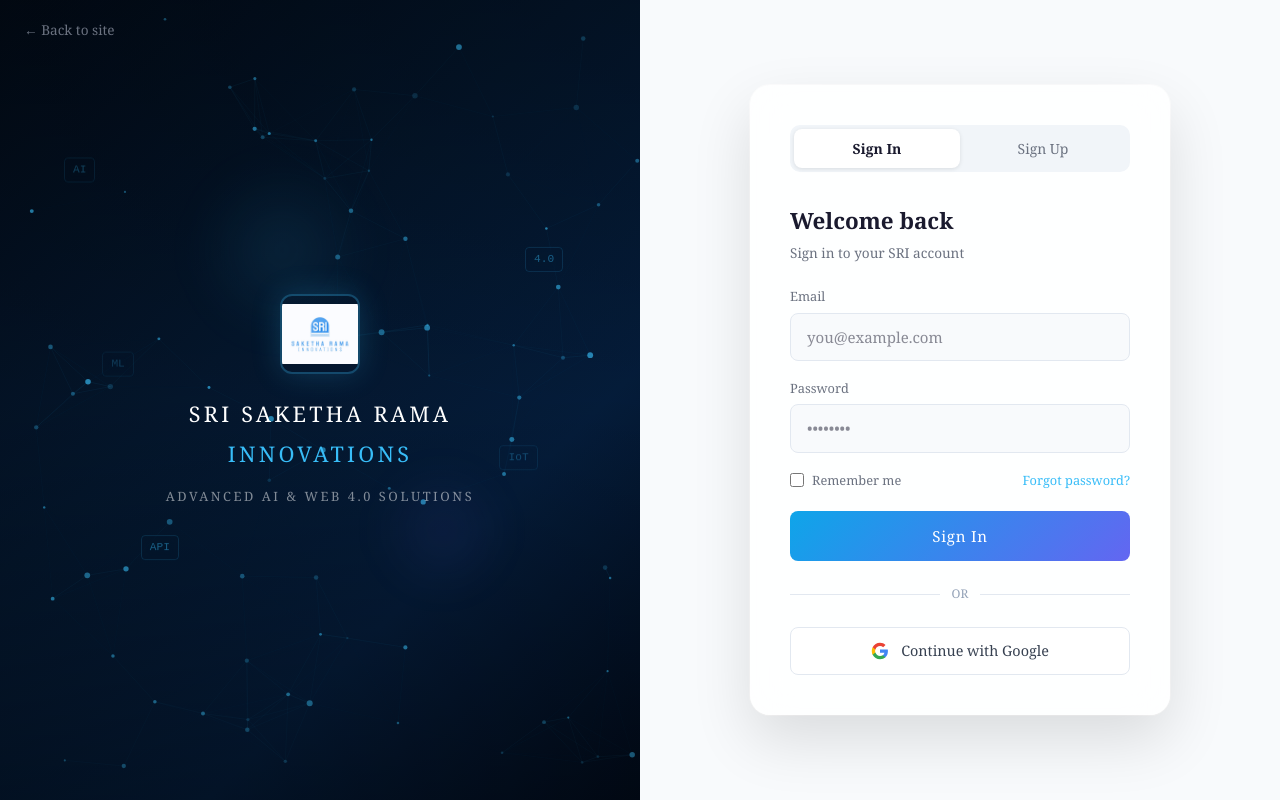
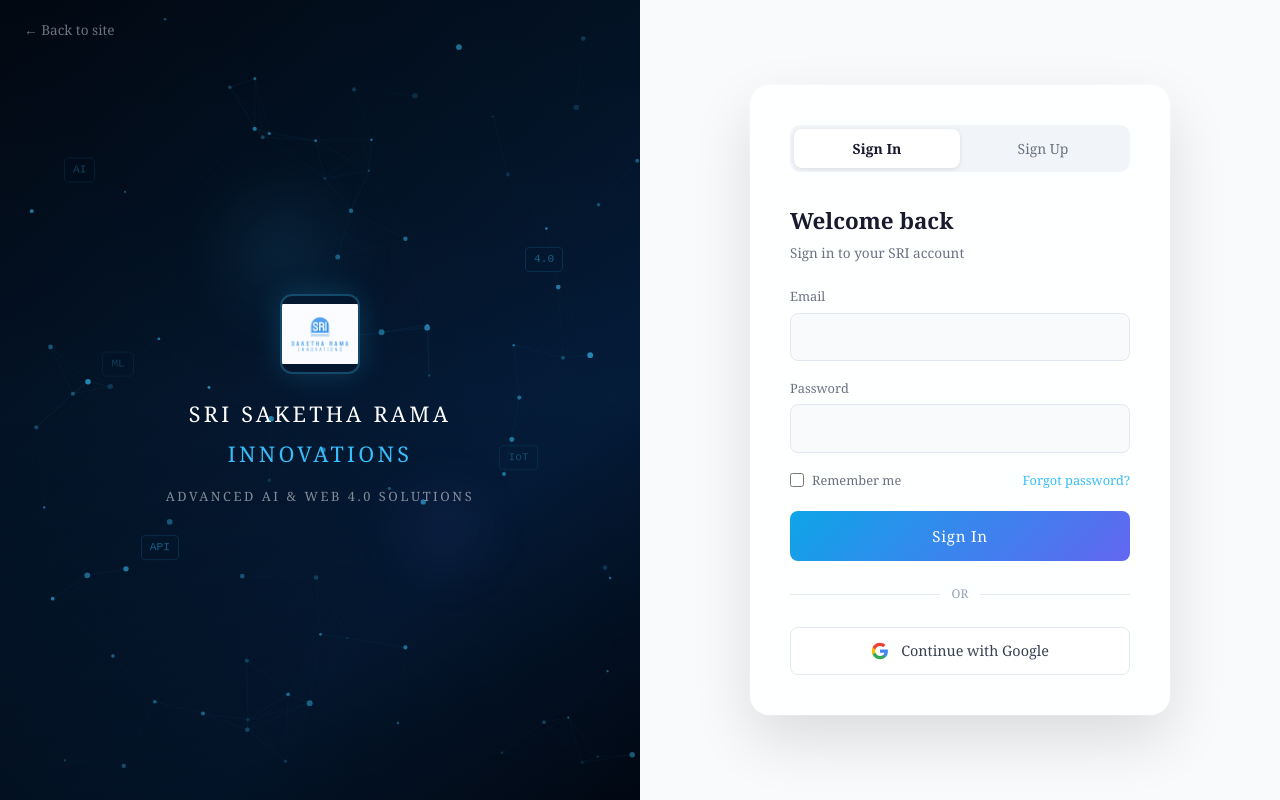
Before and after one commit to ksairuthvikreddy880-ui/saketha-rama-1, a Next.js app: page /auth in a window 1280 px wide. Built offline with nearby package versions, Linux system fonts and the light colour scheme; no server answers.

Commit message:
fix: remove all placeholder text from auth form inputs

```diff
--- a/components/auth/SignInForm.tsx
+++ b/components/auth/SignInForm.tsx
@@ -145,7 +145,7 @@
             </div>
             <div>
               <label style={labelStyle}>Email</label>
-              <input type="email" value={fpEmail} onChange={e => { setFpEmail(e.target.value); setFpError(""); }} placeholder="you@example.com" style={inputStyle} autoFocus />
+              <input type="email" value={fpEmail} onChange={e => { setFpEmail(e.target.value); setFpError(""); }} placeholder="" style={inputStyle} autoFocus />
             </div>
             {fpError && <p style={errStyle}>{fpError}</p>}
             <button type="submit" disabled={fpLoading} style={{ padding: "0.85rem", background: fpLoading ? "#94a3b8" : "linear-gradient(135deg,#0ea5e9,#6366f1)", border: "none", borderRadius: "8px", color: "#fff", fontFamily: "Georgia, serif", fontSize: "0.95rem", cursor: fpLoading ? "not-allowed" : "pointer" }}>
@@ -203,11 +203,11 @@
             </div>
             <div>
               <label style={labelStyle}>New Password</label>
-              <input type="password" value={fpNewPass} onChange={e => { setFpNewPass(e.target.value); setFpError(""); }} placeholder="Minimum 6 characters" style={inputStyle} autoFocus />
+              <input type="password" value={fpNewPass} onChange={e => { setFpNewPass(e.target.value); setFpError(""); }} placeholder="" style={inputStyle} autoFocus />
             </div>
             <div>
               <label style={labelStyle}>Confirm Password</label>
-              <input type="password" value={fpConfirm} onChange={e => { setFpConfirm(e.target.value); setFpError(""); }} placeholder="Re-enter password" style={inputStyle} />
+              <input type="password" value={fpConfirm} onChange={e => { setFpConfirm(e.target.value); setFpError(""); }} placeholder="" style={inputStyle} />
             </div>
             {fpError && <p style={errStyle}>{fpError}</p>}
             <button type="submit" disabled={fpLoading} style={{ padding: "0.85rem", background: fpLoading ? "#94a3b8" : "linear-gradient(135deg,#0ea5e9,#6366f1)", border: "none", borderRadius: "8px", color: "#fff", fontFamily: "Georgia, serif", fontSize: "0.95rem", cursor: fpLoading ? "not-allowed" : "pointer" }}>
@@ -253,13 +253,13 @@
 
       <div>
         <label style={labelStyle}>Email</label>
-        <input type="email" value={form.email} onChange={e => { setForm(p => ({ ...p, email: e.target.value })); setErrors(p => ({ ...p, email: undefined })); }} placeholder="you@example.com" style={{ ...inputStyle, borderColor: errors.email ? "#f87171" : "#e2e8f0" }} autoComplete="email" />
+        <input type="email" value={form.email} onChange={e => { setForm(p => ({ ...p, email: e.target.value })); setErrors(p => ({ ...p, email: undefined })); }} placeholder="" style={{ ...inputStyle, borderColor: errors.email ? "#f87171" : "#e2e8f0" }} autoComplete="email" />
         {errors.email && <p style={errStyle}>{errors.email}</p>}
       </div>
 
       <div>
         <label style={labelStyle}>Password</label>
-        <input type="password" value={form.password} onChange={e => { setForm(p => ({ ...p, password: e.target.value })); setErrors(p => ({ ...p, password: undefined })); }} placeholder="••••••••" style={{ ...inputStyle, borderColor: errors.password ? "#f87171" : "#e2e8f0" }} autoComplete="current-password" />
+        <input type="password" value={form.password} onChange={e => { setForm(p => ({ ...p, password: e.target.value })); setErrors(p => ({ ...p, password: undefined })); }} placeholder="" style={{ ...inputStyle, borderColor: errors.password ? "#f87171" : "#e2e8f0" }} autoComplete="current-password" />
         {errors.password && <p style={errStyle}>{errors.password}</p>}
       </div>
 
--- a/components/auth/SignUpForm.tsx
+++ b/components/auth/SignUpForm.tsx
@@ -123,10 +123,10 @@
       )}
 
       {[
-        { key: "name", label: "Full Name", type: "text", placeholder: "John Smith", autoComplete: "name" },
-        { key: "email", label: "Email", type: "email", placeholder: "you@example.com", autoComplete: "email" },
-        { key: "password", label: "Password", type: "password", placeholder: "Min. 8 characters", autoComplete: "new-password" },
-        { key: "confirm", label: "Confirm Password", type: "password", placeholder: "••••••••", autoComplete: "new-password" },
+        { key: "name", label: "Full Name", type: "text", placeholder: "", autoComplete: "name" },
+        { key: "email", label: "Email", type: "email", placeholder: "", autoComplete: "email" },
+        { key: "password", label: "Password", type: "password", placeholder: "", autoComplete: "new-password" },
+        { key: "confirm", label: "Confirm Password", type: "password", placeholder: "", autoComplete: "new-password" },
       ].map(({ key, label, type, placeholder, autoComplete }) => (
         <div key={key}>
           <label style={{ display: "block", fontFamily: "Georgia, serif", fontSize: "0.8rem", color: "#6b7280", marginBottom: "0.4rem" }}>{label}</label>
```
